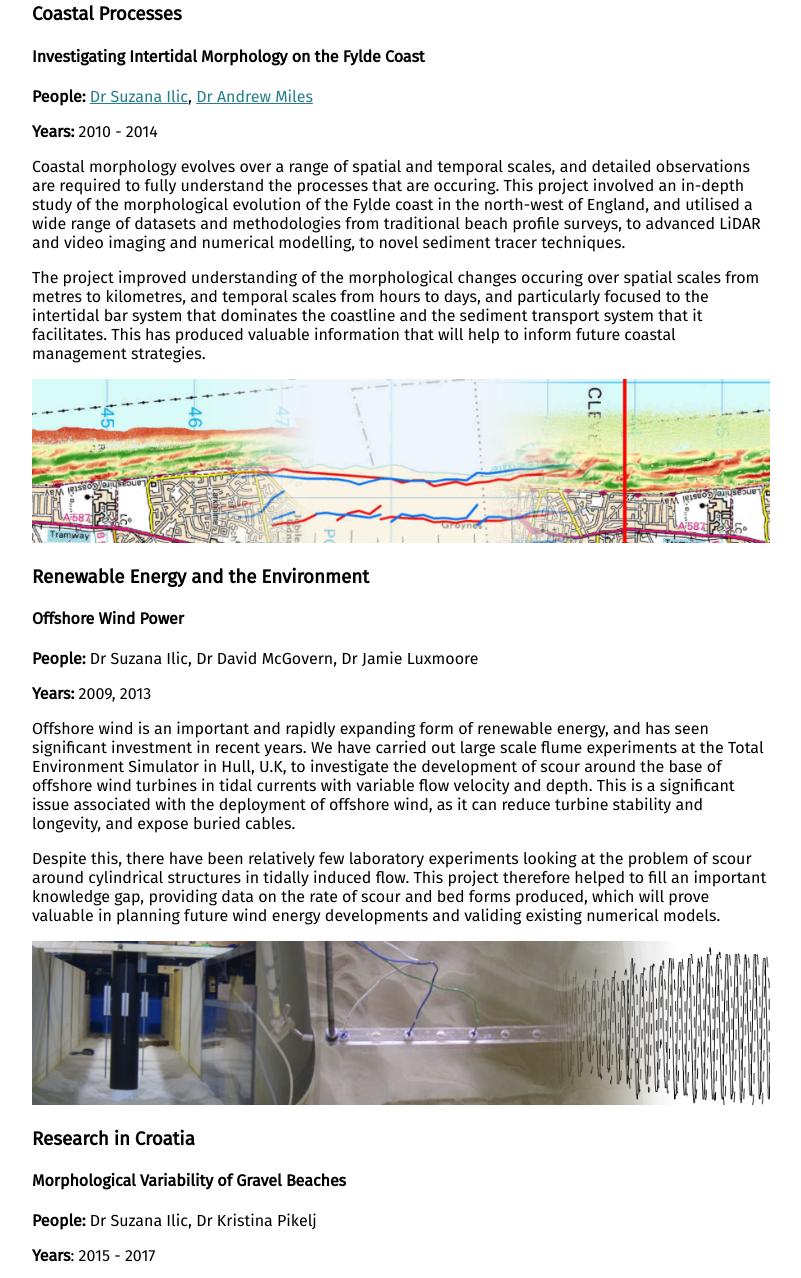
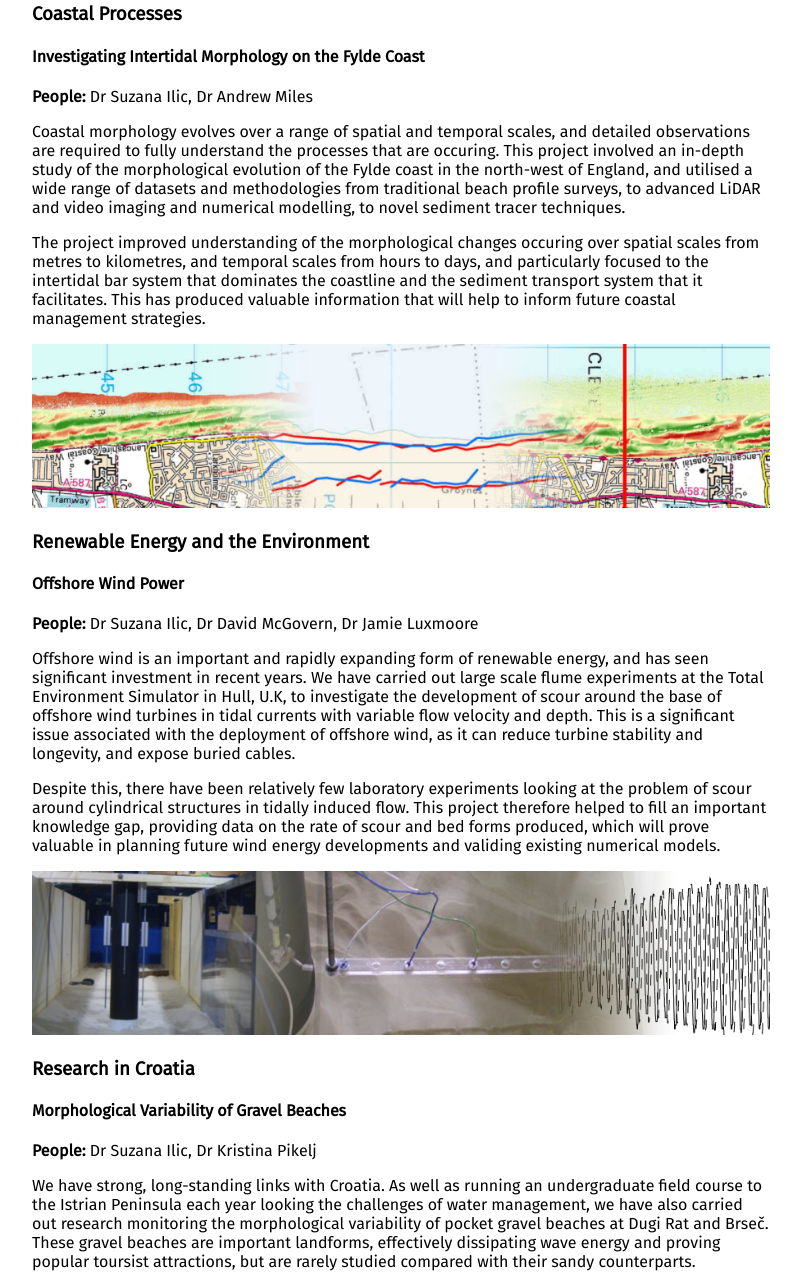
Before and after one commit to ThomasMNS/CoastalResearch, a plain HTML site: page pages/research.html in a window 1280 px wide. Shown: the part 460-1738 px from the top of the page, without its empty margins (64-865 px from the left). Drawn offline with Linux system fonts and the light colour scheme.

Commit message:
Removed dates / people links

```diff
--- a/pages/research.html
+++ b/pages/research.html
@@ -40,35 +40,30 @@
     <p>We are undertaking impactful research across a range of topics, investigating the interactions between land, water and artifical structures to develop knowledge in increasingly important areas such as coastal erosion and renewable energy development. Our work is regularly practial and applied in nature, and carried out in collaboration with collegues from across academia, government and the commerical sector. Some notable projects are detailed below.  </p>
 <h3>Coastal Processes</h3>
 <h4>Investigating Intertidal Morphology on the Fylde Coast</h4>
-<p><strong>People:</strong> <a href="file:///D:/Documents/University/Coastal%20Research%20Website/output/pages/people.html#suzana_ilic">Dr Suzana Ilic</a>, <a href="file:///D:/Documents/University/Coastal%20Research%20Website/output/pages/people.html#andrew_miles">Dr Andrew Miles</a></p>
-<p><strong>Years:</strong> 2010 - 2014</p>
+<p><strong>People:</strong> Dr Suzana Ilic, Dr Andrew Miles</p>
 <p>Coastal morphology evolves over a range of spatial and temporal scales, and detailed observations are required to fully understand the processes that are occuring. This project involved an in-depth study of the morphological evolution of the Fylde coast in the north-west of England, and utilised a wide range of datasets and methodologies from traditional beach profile surveys, to advanced LiDAR and video imaging and numerical modelling, to novel sediment tracer techniques. </p>
 <p>The project improved understanding of the morphological changes occuring over spatial scales from metres to kilometres, and temporal scales from hours to days, and particularly focused to the intertidal bar system that dominates the coastline and the sediment transport system that it facilitates. This has produced valuable information that will help to inform future coastal management strategies.  </p>
 <p><img alt="A selection of images showing our research" src="https://thomasmns.github.io/CoastalResearch/images/fylde_morphology.png"></p>
 <h3>Renewable Energy and the Environment</h3>
 <h4>Offshore Wind Power</h4>
 <p><strong>People:</strong> Dr Suzana Ilic, Dr David McGovern, Dr Jamie Luxmoore</p>
-<p><strong>Years:</strong> 2009, 2013</p>
 <p>Offshore wind is an important and rapidly expanding form of renewable energy, and has seen significant investment in recent years. We have carried out large scale flume experiments at the Total Environment Simulator in Hull, U.K, to investigate the development of scour around the base of offshore wind turbines in tidal currents with variable flow velocity and depth. This is a significant issue associated with the deployment of offshore wind, as it can reduce turbine stability and longevity, and expose buried cables. </p>
 <p>Despite this, there have been relatively few laboratory experiments looking at the problem of scour around cylindrical structures in tidally induced flow. This project therefore helped to fill an important knowledge gap, providing data on the rate of scour and bed forms produced, which will prove valuable in planning future wind energy developments and validing existing numerical models.  </p>
 <p><img alt="A selection of images showing our research" src="https://thomasmns.github.io/CoastalResearch/images/wind_scour.png"></p>
 <h3>Research in Croatia</h3>
 <h4>Morphological Variability of Gravel Beaches</h4>
 <p><strong>People:</strong> Dr Suzana Ilic, Dr Kristina Pikelj</p>
-<p><strong>Years</strong>: 2015 - 2017</p>
 <p>We have strong, long-standing links with Croatia. As well as running an undergraduate field course to the Istrian Peninsula each year looking the challenges of water management, we have also carried out research monitoring the morphological variability of pocket gravel beaches at Dugi Rat and Brseč. These gravel beaches are important landforms, effectively dissipating wave energy and proving popular toursist attractions, but are rarely studied compared with their sandy counterparts. </p>
 <p>Our work has involved using modern Structure-from-Motion (SfM) photogrammetry techniques to examine beaches in 3D, providing valuable data on the spatial and temporal patterns of morphological change, sediment transport, and the effects of storm induced waves.  </p>
 <p><img alt="A selection of images showing our research" src="https://thomasmns.github.io/CoastalResearch/images/pocket_beach.png"></p>
 <h3>Remote Sensing and Modelling</h3>
 <h4>Analysis of Airborne LiDAR</h4>
 <p><strong>People:</strong> Dr Suzana Ilic, Dr Andrew Miles, Thomas Burke</p>
-<p><strong>Years:</strong> 2010 - Present</p>
 <p>Lidar (LIght Detection And Ranging) is an increasingly popular source of data in coastal studies. With the ability to observe change occuring along an entire stretch of coastline with good accuracy, it would not be hyperbolic to say that the technique has revolutionised the field of coastal monitoring over the course of the past decade. </p>
 <p>We have significant experience with the geospatial processing and analysis of LiDAR elevation data and it's use in coastal studies, especially along England's Fylde coast. This has involved investigating bar migration at Cleveleys, and the effects of Groynes on beach morphology and sediment transport at Fleetwood. In addition to this, many of our undergraduate and graduate dissertation projects now involve the analysis of Lidar datasets. Some of the tools we have developed for analysing Lidar data can be found <a href="file:///D:/Documents/University/Coastal%20Research%20Website/output/pages/tools.html">here</a>.  </p>
 <p><img alt="A selection of images showing our research" src="https://thomasmns.github.io/CoastalResearch/images/lidar.png"></p>
 <h4>Structure-from-Motion Photogrammetry</h4>
 <p><strong>People:</strong> Dr Michael James, Dr Suzana Ilic, Dr Kristina Pikelj, Thomas Burke</p>
-<p><strong>Years:</strong> 2013 - Present</p>
 <p>We were amongst the earliest users of Structure-from-Motion photogrammetry in a geomorphological setting, a modern technique that allows for the rapid creation of 3D point clouds and digital elevation models from unordered, convergent sets of images, often acquired using a consumer grade digital camera. </p>
 <p>In the U.K, we have used SfM techniques to monitor the erosion of a 3 metre high, 50 metre long section of soft coastal cliff at Sunderland Point in the north-west of England. Traditionally this would be done using erosion pins, however the sparse spatial coverage of the data these provide limits the extent to which the spatial variability in erosion rates can be examined. Using SfM however, we were able to monitor change across the whole cliff face, providing valuable information on the spatial and temporal variability of eroson, and how this correlates with weather and wave data. On a far smaller scale, we have have used SfM to study patterns of deposition and erosion around patches of intertidal saltmarsh vegetation at Morecambe, U.K. With changes of just a few centimetres expected, variations in bed form can be difficult to measure, and most strategies require the use of elaborate field equipment, which can be especially cumbersome to deploy in an intertidal coastmarsh environment. Using images acquired from a consumer grade digital camera, we surveyed two patches of vegetation daily over the course of a month, identifying areas of erosion and deposition, and even observing the patterns of bed ripple migration. </p>
 <p>In Croatia, we have used SfM photogrametry to investigate changes in pocket gravel beaches. These beaches are important for coastal protection and promoting tourism, and can be affected by both natural and man-made changes in the catchment. As they are often located in coastal coves, surrounded by steep headlands and slopes with limited accesibility, SfM photogrametry, with it's minimal amount of required equipment, is an obvious tool of choice. We have carried out studies in several locations including Brseč and Uboka cove in Kvarner Bay, and Dugi Rat beach and Glavica at Dugi Rat Village, examinig changes in beach volume, morphology and orientation, and how these correspond with changes in weather and the resulting wave regime. We have also used SfM in studies to assess the stability of coastal cliffs at Stara Baška, Krk, using it to obtain the geometric parameters required by a cantilever-beam model. </p>
```
